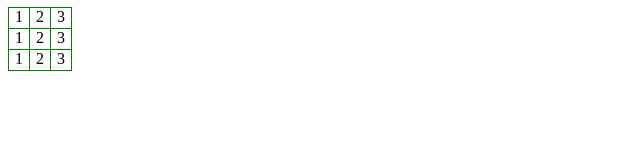
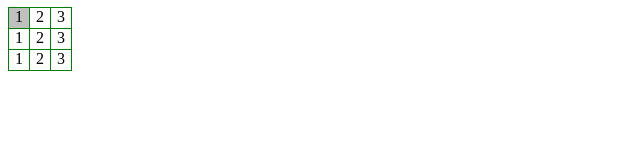
Before and after one commit to felquis/css3d, a website: page ArrayWave/app/index.html in a window 1280 px wide. In both pictures the pointer is over the element 19 px from the left and 18 px from the top of the page. Shown: the full height of the page, 0-640 px from the left. Drawn offline with Linux system fonts and the light colour scheme.

Commit message:
Alterado para um span e adicionado um hover mais atraente

```diff
--- a/ArrayWave/app/styles/main.css
+++ b/ArrayWave/app/styles/main.css
@@ -13,4 +13,9 @@
 	height: 20px;
 	outline: 1px solid green;
 	margin: 0 0 1px 1px;
+	cursor: pointer;
 }
+
+.line span:hover {
+	background: silver;
+}
```
